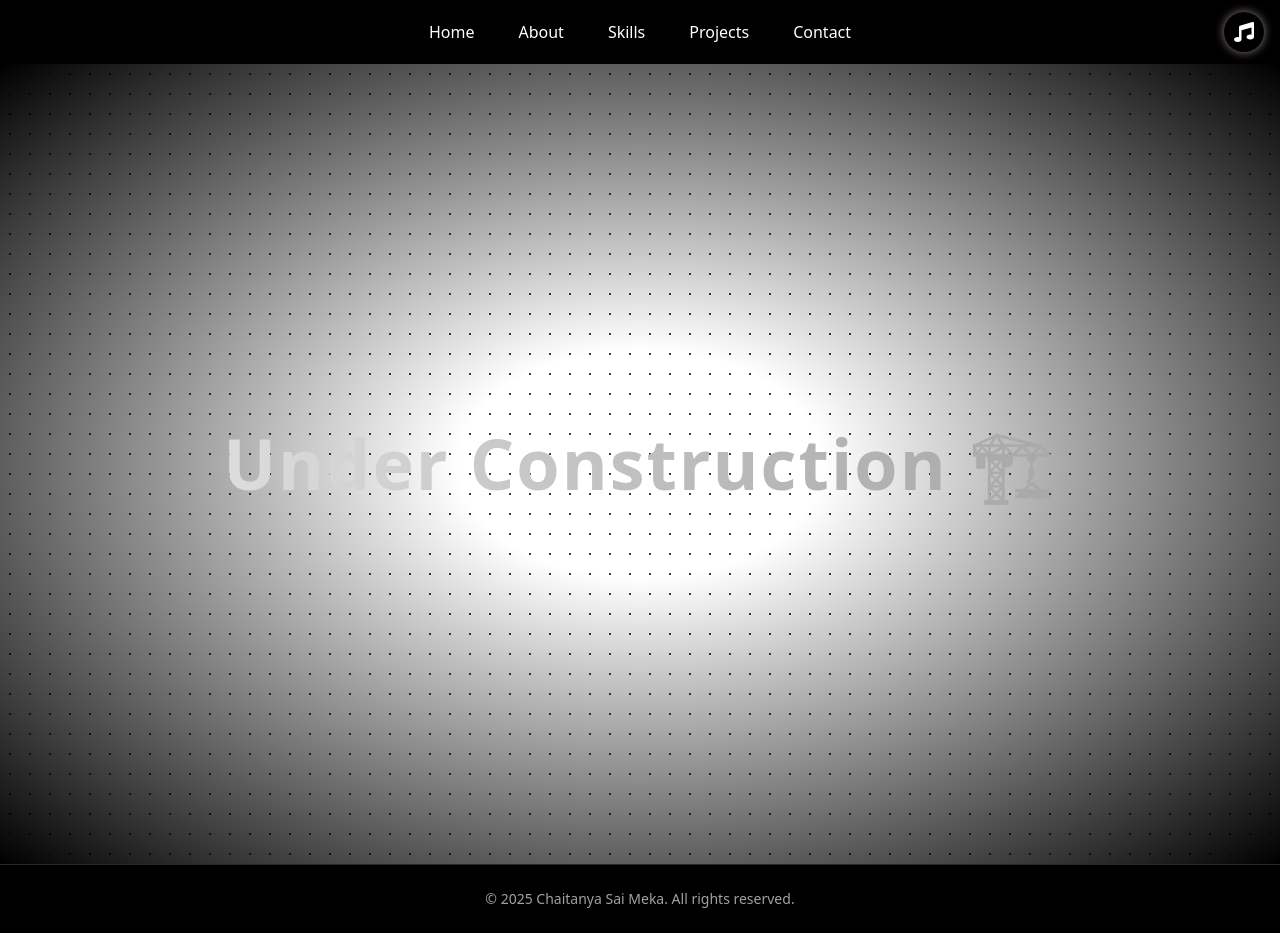
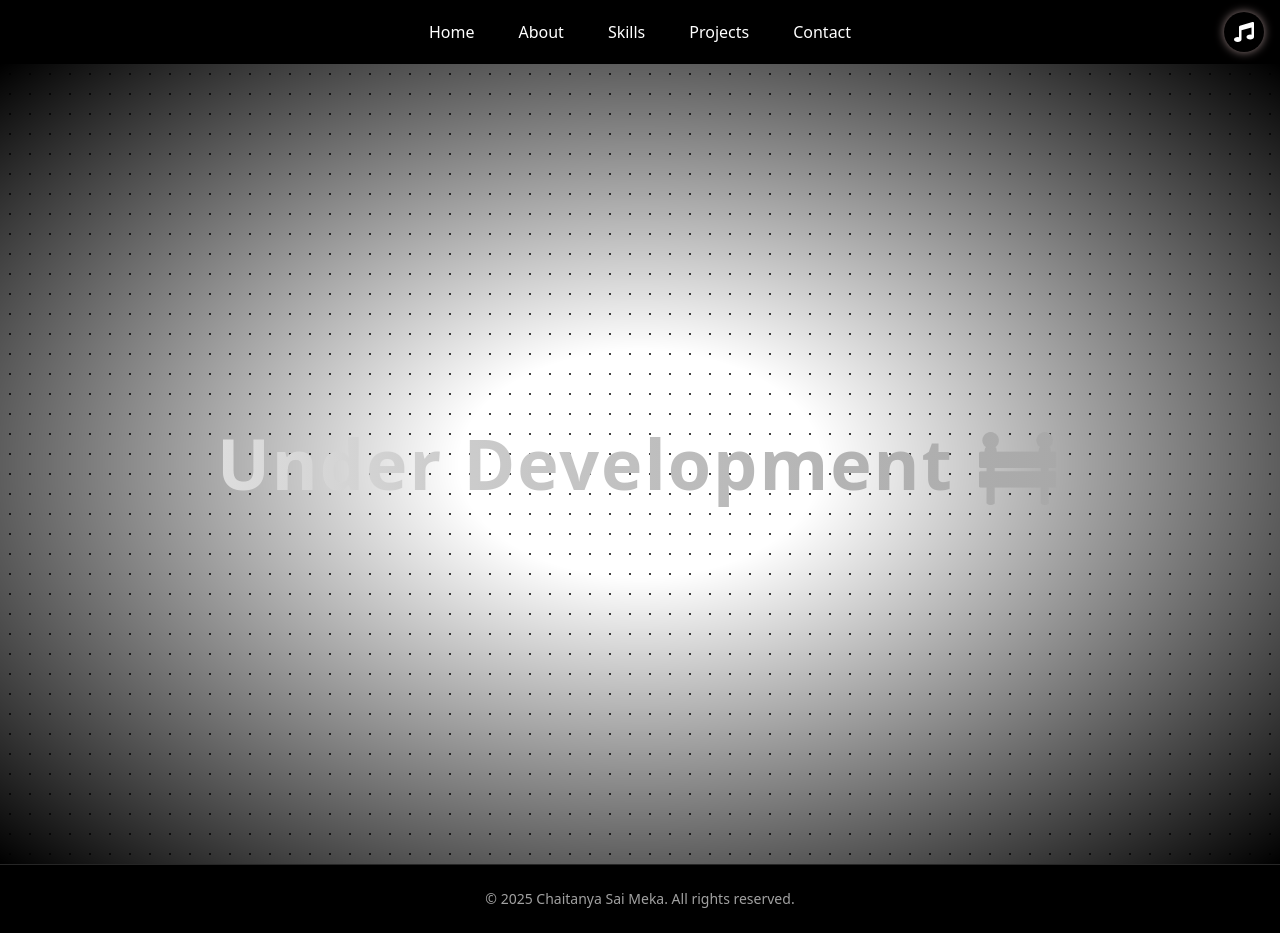
Before and after one commit to Rehan80221/Portfolio, a React (Vite) app: page /skills in a window 1280 px wide. Built offline with nearby package versions, Linux system fonts and the light colour scheme.

Commit message:
16 commit

```diff
--- a/src/components/Skills.jsx
+++ b/src/components/Skills.jsx
@@ -18,7 +18,7 @@ const Skills = () => {
 
       {/* Under Construction Text */}
       <div className=" coming-soon-text relative z-20 h-full flex justify-center items-center text-white text-2xl">
-        Under Construction 🏗️
+        Under Development 🚧
       </div>
     </div>
   );
```
